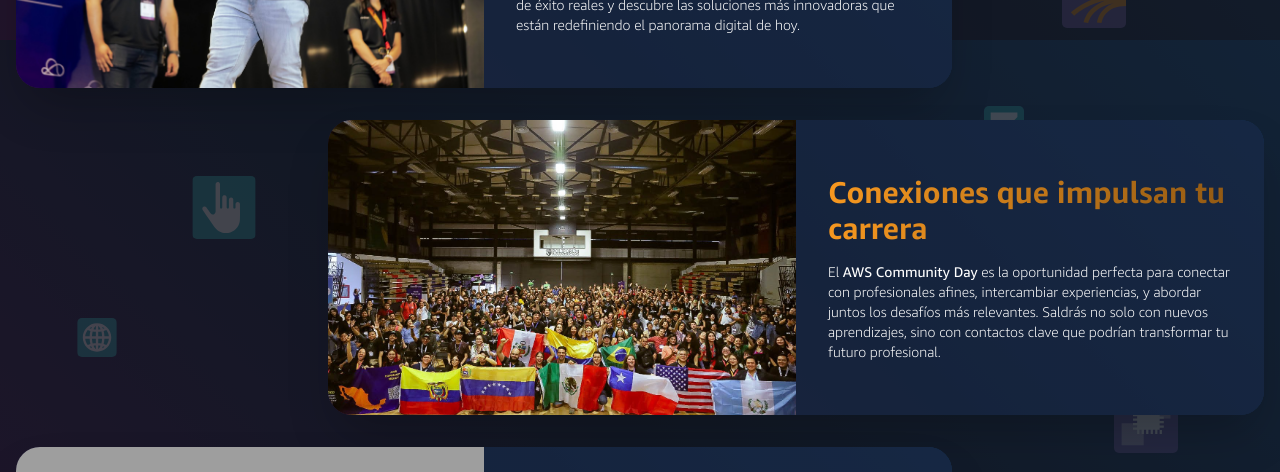
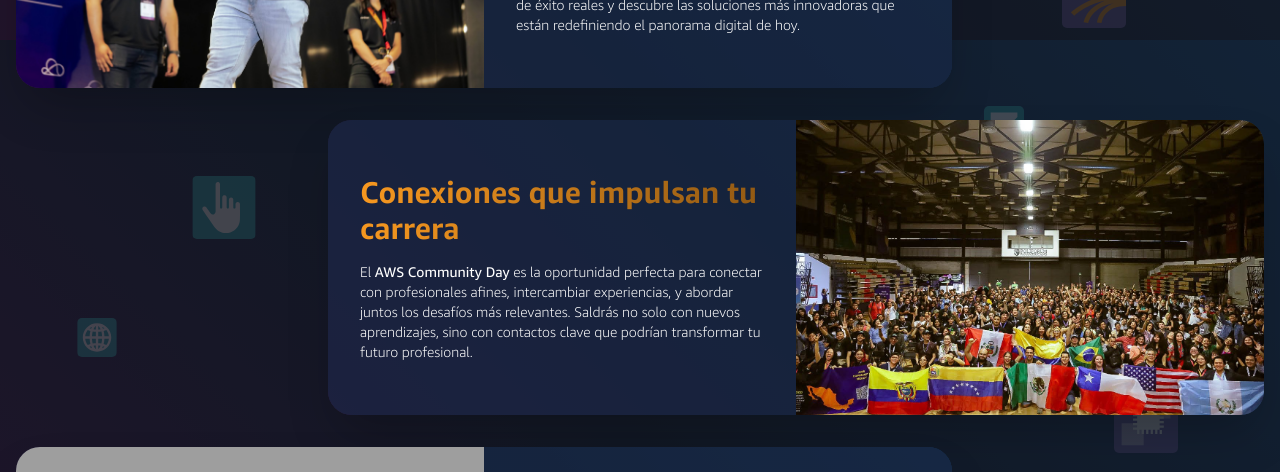
Before and after one commit to johnkleinad/community-day-web, a React (Vite) app: page / in a window 1280 px wide. Shown: the part 1560-2032 px from the top of the page. Built offline with nearby package versions, Linux system fonts and the light colour scheme; grey boxes are pictures that could not be loaded; a web font is replaced by a local one.

Commit message:
add icon & fix card

```diff
--- a/index.html
+++ b/index.html
@@ -4,7 +4,7 @@
 <head>
   <meta charset="UTF-8" />
   <meta name="theme-color" content="#0F172A" />
-  <link rel="icon" type="image/svg+xml" href="/vite.svg" />
+  <link rel="icon" type="icon" href="/favicon.ico" />
   <meta name="viewport" content="width=device-width, initial-scale=1.0" />
   <meta name="description"
     content="Únete al evento más grande de comunidades AWS en México. Charlas técnicas, networking y diversión con builders de todo el país.">
--- a/src/components/Cards.jsx
+++ b/src/components/Cards.jsx
@@ -14,8 +14,8 @@
 
 export default function Cards({ title, text, img, reverse }) {
   return <>
-    <div className={`flex flex-col md:flex-row ${reverse && "flex-row-reverse"} md:h-[295px] w-full md:w-3/4 md:min-h-[295px] rounded-3xl overflow-hidden main-gradient shadow-2xl relative`}>
-      <div className='w-full absolute md:w-1/2 md:relative blur-[1px] md:blur-none'>
+    <div className={`flex flex-col md:flex-row ${reverse && "md:flex-row-reverse"} md:h-[295px] w-full md:w-3/4 md:min-h-[295px] rounded-xl md:rounded-3xl overflow-hidden main-gradient shadow-2xl relative`}>
+      <div className='w-full absolute md:w-1/2 md:relative blur-[1px] md:blur-none inset-0'>
         <img src={`/img/${img}.jpg`} className='h-full w-full object-cover' alt="" />
       </div>
       <div className='p-8 flex md:w-1/2 flex-col gap-4 justify-center sticky bg-blue-cd-200/80'>
```
Also changed, not shown: 1 other file (tests, documents, lock files or other folders).
